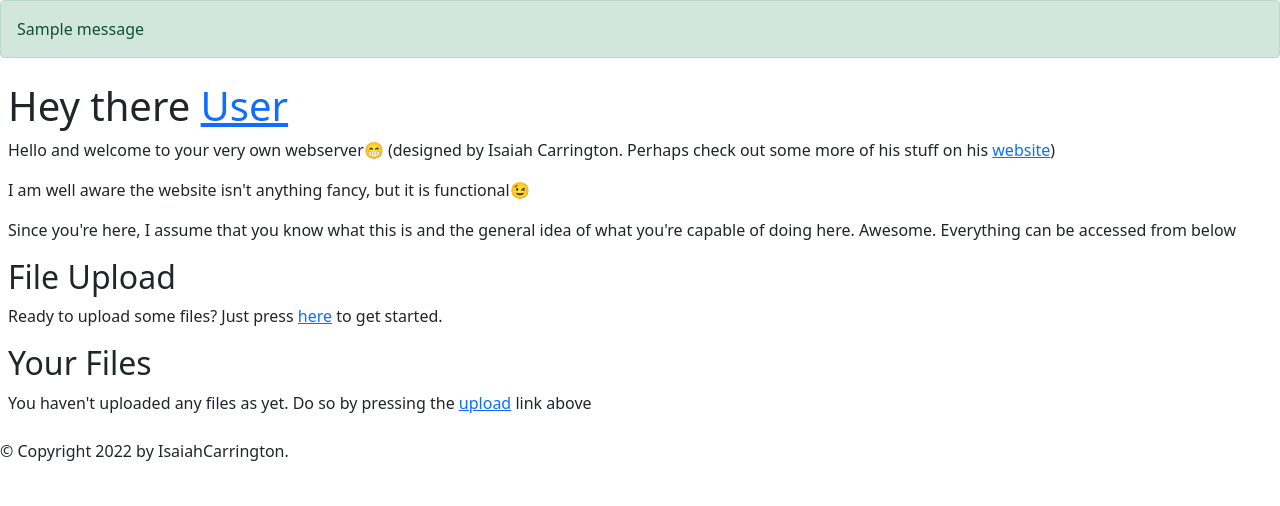
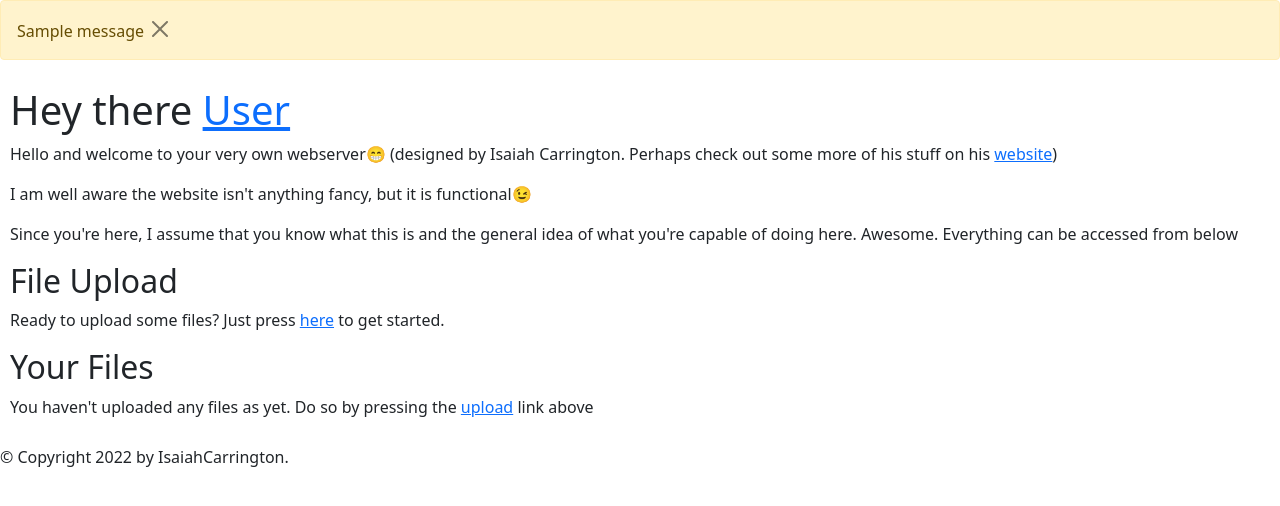
Before and after one commit to IsaiahSama/web-server, a Flask app: page / in a window 1280 px wide. Shown: the top 506 px of the page. Run offline with Flask 2, Linux system fonts and the light colour scheme; one stand-in notice (Sample message) is shown.

Commit message:
Updated Flashing alerts

```diff
--- a/app.py
+++ b/app.py
@@ -77,7 +77,7 @@ def forgetme():
         flash("I never knew you in the first place...", "danger")
     else:
         session.pop('name', None)
-        flash("F-Fine... Who are you again?", "error")
+        flash("F-Fine... Who are you again?", "danger")
 
     return redirect(url_for("index"))
 
--- a/static/style.css
+++ b/static/style.css
@@ -1,3 +1,3 @@
 #content{
-    padding:0.5em;
+    padding:10px;
 }
--- a/templates/base.html
+++ b/templates/base.html
@@ -12,13 +12,10 @@
       {% with messages = get_flashed_messages(with_categories=true) %}
           {% if messages %}
             {% for category, message in messages %}
-                {% if category == 'message' %}
-                  <div class="alert alert-warning" role="alert">
-                {% else %}
-                  <div class="alert alert-{{ category }}" role="alert">
-                {% endif %}
-                  {{ message }}
-                </div>
+            <div class="alert alert-warning alert-{{category}} fade show" role="alert">
+              {{ message }}
+              <button type="button" class="btn-close" data-bs-dismiss="alert" aria-label="Close"></button>
+            </div>
             {% endfor %}
           {% endif %}
       {% endwith %}
@@ -30,4 +27,5 @@
       {% endblock %}
     </div>
   </body>
-</html>
+  <script src="https://cdn.jsdelivr.net/npm/bootstrap@5.1.3/dist/js/bootstrap.bundle.min.js" integrity="sha384-ka7Sk0Gln4gmtz2MlQnikT1wXgYsOg+OMhuP+IlRH9sENBO0LRn5q+8nbTov4+1p" crossorigin="anonymous"></script>
+  </html>
--- a/templates/index.html
+++ b/templates/index.html
@@ -1,8 +1,5 @@
 {% extends "base.html" %}
 {% block title %}Index{% endblock %}
-{% block head %}
-{{ super() }}
-{% endblock %}
 {% block content %}
 
 <h1>Hey there {% if session.name %} {{ session.name }} {% else %} <a href="/setname/">User</a> {% endif %} </h1>
```
